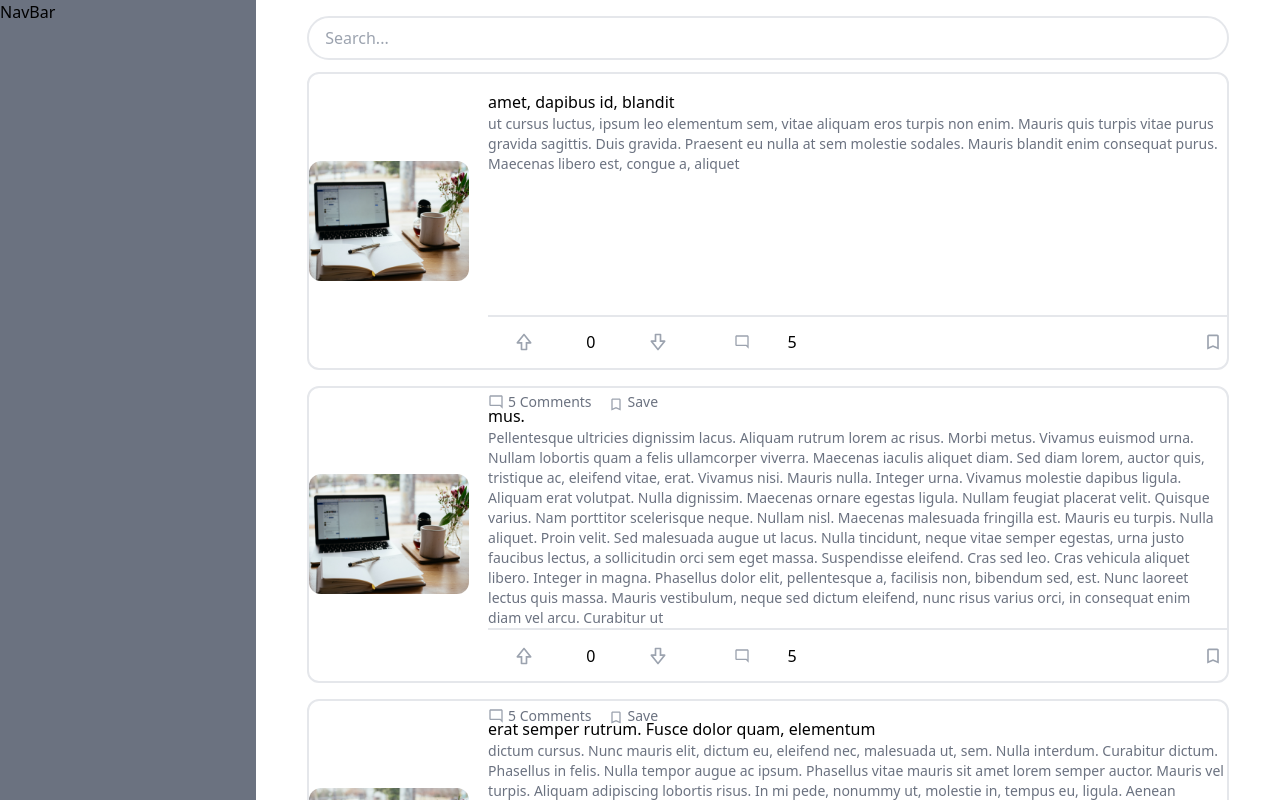
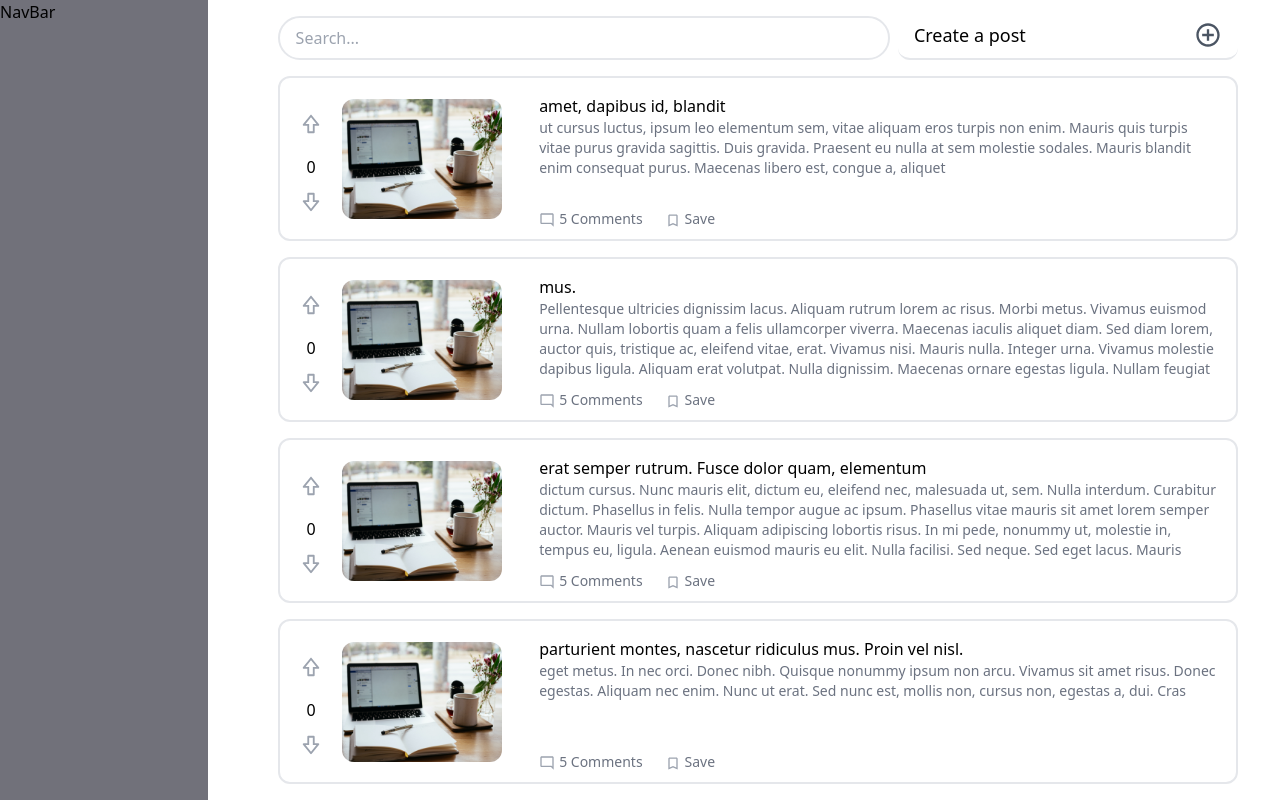
Before and after one commit to CaimeoAI/final_project_group_one, a React (Create React App) app in the folder client/: page / in a window 1280 px wide. Shown: the top 800 px of the page. Built offline with nearby package versions, Linux system fonts and the light colour scheme.

Commit message:
basic responsive all devices

```diff
--- a/client/src/App.js
+++ b/client/src/App.js
@@ -1,12 +1,11 @@
-import ForumComponent from './components/Forum/ForumComponent'
-import NavBar from './components/NavBar';
-
+import NavBar from "./components/NavBar";
+import Forum from "./pages/Forum";
 
 function App() {
   return (
-    <div className='flex flex-row w-[100vw] h-[100vh]  '>
-      <NavBar/>
-      <ForumComponent />
+    <div>
+      <NavBar />
+      <Forum />
     </div>
   );
 }
--- /dev/null
+++ b/client/src/components/Forum/BarCreatePost.jsx
@@ -0,0 +1,57 @@
+import { BsPlusLg } from "react-icons/bs";
+import { MdAddCircleOutline } from "react-icons/md";
+import { styles } from "./styles";
+
+const BarCreatePost = () => {
+  return (
+    <>
+      <div
+        className={`${styles.flexCenter}
+         fixed
+         w-16
+         h-16
+         bottom-20
+         right-2
+       bg-blue-600
+         rounded-full
+         md:hidden
+         cursor-pointer`}
+      >
+        <BsPlusLg
+          className={`md:hidden
+           w-[24px]
+           h-[24px]
+         fill-gray-300
+         hover:fill-sky-600
+           cursor-pointer`}
+        />
+      </div>
+      <div
+        className={`
+         ${styles.flexCenter}
+         hidden
+         md:flex
+         items-end
+         justify-between
+         px-4
+         pt-3
+         ml-2
+         md:w-[26%]
+         md:rounded-xl
+         lg:w-[36%]
+         border-b-2 cursor-pointer`}
+      >
+        <p className="text-md lg:text-lg">Create a post</p>
+        <MdAddCircleOutline
+          className={`
+               w-[28px] h-[28px]
+             fill-gray-600
+             hover:fill-sky-600
+               cursor-pointer`}
+        />
+      </div>
+    </>
+  );
+};
+
+export default BarCreatePost;
--- a/client/src/components/Forum/ForumComponent.jsx
+++ /dev/null
@@ -1,19 +0,0 @@
-import ForumSearch from "./ForumSearch";
-import ForumPost from "./ForumPost";
-import posts from './forum-data.js'
-
-const ForumComponent = () => {
-  return (
-    <div className="w-[80%] h-[100%] flex flex-col flex-1">
-      <ForumSearch/>
-      <div className="h-[93%]">
-      {posts.map((post)=>(
-        <ForumPost key={post.id} post={post}/>
-      ))}
-      </div>
-
-    </div>
-  );
-};
-
-export default ForumComponent;
--- a/client/src/components/Forum/ForumPost.jsx
+++ b/client/src/components/Forum/ForumPost.jsx
@@ -1,20 +1,38 @@
 import React from "react";
-import { AiOutlineLike, AiOutlineDislike } from "react-icons/ai";
+// import { AiOutlineLike, AiOutlineDislike } from "react-icons/ai";
 import { BiUpvote, BiDownvote } from "react-icons/bi";
 import { MdOutlineModeComment, MdOutlineBookmarkBorder } from "react-icons/md";
 import { styles } from "./styles";
 import postImg from "../../assets/post-default.jpg";
 
 const ForumPost = ({ post }) => {
+
+
   return (
-    <div className="w-[90%] m-auto h-[40%] border-solid border-2  rounded-xl mt-4 flex flex-row items-center justify-around">
-      <div className="hidden w-[80%] h-[80%] flex-col justify-center items-center ">
+    <div
+      className={`
+      w-[100%] m-auto
+      md:h-[15%]
+      lg:h-[10%]
+      border-solid border-2
+      rounded-xl mt-4 flex
+      flex-row items-center justify-around `}
+    >
+      <div className="
+      hidden w-[80%]
+      grow flex-col justify-center items-center
+      md:flex md:w-[10%] md:space-y-3
+      lg:w-[8%]
+      ">
         <BiUpvote className={styles.votingIcons} />
         <p>0</p>
         <BiDownvote className={styles.votingIcons} />
       </div>
 
-      <div className="hidden md:flex  md:w-[200px] h-[120px] rounded-xl">
+      <div className="
+      hidden h-[120px] rounded-xl
+      md:flex  md:w-[220px]
+      ">
         <img
           src={postImg}
           alt="post-default"
@@ -22,18 +40,18 @@ const ForumPost = ({ post }) => {
         />
       </div>
 
-      <div className="w-[90%]  h-[100%]">
+      <div className="w-[90%]  h-[100%]  md:px-4 ">
         <div className="h-[82%]">
-          <h3 className="pt-4">{post.title}</h3>
+          <h3 className="pt-4 truncate">{post.title}</h3>
           <div
-            className={`${styles.textPost} h-[200px] text-ellipsis overflow-hidden pb-4`}
+            className={`${styles.textPost} h-[140px] md:h-[80px]  text-ellipsis overflow-hidden pb-1`}
           >
             {post.content}
           </div>
         </div>
 
         {/* --------------MOBILE VERSION---------------------- */}
-        <div className={`${styles.flexRow} border-t-2 h-[18%]`}>
+        <div className={`${styles.flexRow} md:hidden border-t-2 h-[18%]`}>
           <div
             className={`${styles.flexRow} w-[30%] h-[100%] justify-around pr-4`}
           >
@@ -55,17 +73,17 @@ const ForumPost = ({ post }) => {
             </div>
           </div>
         </div>
-
-        <div className="hidden md:flex flex-row w-52 mt-5">
+        {/* --------------TABLET|DESKTOP VERSION---------------------- */}
+        <div className="hidden md:flex flex-row w-44 py-2  justify-between">
           <div className={`${styles.flexRow} mr-4`}>
             <MdOutlineModeComment
-              className={`${styles.iconsComSave} w-[16px] h-[18px]`}
+              className={`${styles.iconsComSave} w-[16px] h-[18px] mt-[2px]`}
             />
-            <p className={styles.textPost}> 5 Comments</p>
+            <p className={`${styles.textPost}`}> 5  <span className=" hover:text-cyan-300 cursor-pointer">Comments</span> </p>
           </div>
           <div className={`${styles.flexRow} `}>
             <MdOutlineBookmarkBorder
-              className={`${styles.iconsComSave} w-[16px] h-[25px] mt-1`}
+              className={`${styles.iconsComSave} w-[16px] h-[25px] pt-1`}
             />
             <p className={styles.textPost}>Save</p>
           </div>
--- a/client/src/components/Forum/ForumSearch.jsx
+++ b/client/src/components/Forum/ForumSearch.jsx
@@ -2,10 +2,16 @@ import React from "react";
 
 const ForumSearch = () => {
   return (
-    <div className="flex h-[7%]">
+    <div
+      className="
+          flex
+          h-[7%]
+          w-[100%]
+          md:w-[65%]"
+    >
       <input
         className="
-                w-[90%]
+                w-[100%]
                 m-auto
                 mt-4
                 rounded-full
--- a/client/src/components/Forum/forum-data.js
+++ b/client/src/components/Forum/forum-data.js
@@ -1,4 +1,4 @@
-export default [
+export const posts =  [
 	{
 		id: 44518258127,
 	title: "amet, dapibus id, blandit",
--- a/client/src/components/Forum/styles.js
+++ b/client/src/components/Forum/styles.js
@@ -1,6 +1,6 @@
 export const styles = {
   votingIcons:
-    "w-[20px] h-[20px] fill-gray-400 hover:fill-cyan-700 cursor-pointer my-2",
+    "w-[22px] h-[22px] fill-gray-400 hover:fill-cyan-700 cursor-pointer my-2",
   iconsComSave: "fill-gray-400 hover:fill-cyan-700 cursor-pointer mr-1",
   flexCenter: "flex justify-center items-center",
   flexRow: "flex flex-row justify-center items-center",
--- a/client/src/components/NavBar.jsx
+++ b/client/src/components/NavBar.jsx
@@ -2,7 +2,17 @@ import React from "react";
 
 const NavBar = () => {
   return (
-    <div className=" fixed bottom-0 bg-gray-500 w-full h-16  md:static md:left-0 md:w-16 md:h-[100vh] lg:w-[20%]">
+    <div className="
+      fixed
+      bottom-0
+    bg-zinc-500
+      w-[100%]
+      h-[60px]
+      md:left-0
+      md:top-0
+      md:w-16
+      md:h-[100vh]
+     lg:w-52">
       NavBar
     </div>
   );
--- /dev/null
+++ b/client/src/pages/Forum.jsx
@@ -0,0 +1,36 @@
+import ForumSearch from "../components/Forum/ForumSearch";
+import ForumPost from "../components/Forum/ForumPost";
+import { posts } from "../components/Forum/forum-data.js";
+import BarCreatePost from "../components/Forum/BarCreatePost";
+
+const Forum = () => {
+  return (
+    <div
+      className="
+            w-[95%]
+            mb-[75px]
+            px-[5%]
+            flex
+            flex-col
+            flex-1
+            justify-center
+            align-center
+            md:ml-[60px] md:mb-4
+            lg:px-[3%]
+            lg:pl-[17%]"
+    >
+      <div className="flex flex-row">
+        <ForumSearch />
+        <BarCreatePost />
+      </div>
+
+      <div>
+        {posts.map((post) => (
+          <ForumPost key={post.id} post={post} />
+        ))}
+      </div>
+    </div>
+  );
+};
+
+export default Forum;
--- a/client/tailwind.config.js
+++ b/client/tailwind.config.js
@@ -3,11 +3,11 @@ module.exports = {
   content: ["./src/**/*.{js,jsx,ts,tsx}"], // <---- Add folders that use tailwind in here
   theme: {
     extend: {},
-    screens: {
-      sm: "390px",
-      md: "820px",
-      lg: "1024px",
-    },
+    // screens: {
+    //   sm: "390px",
+    //   md: "820px",
+    //   lg: "1024px",
+    // },
   },
   plugins: [],
 };
```
